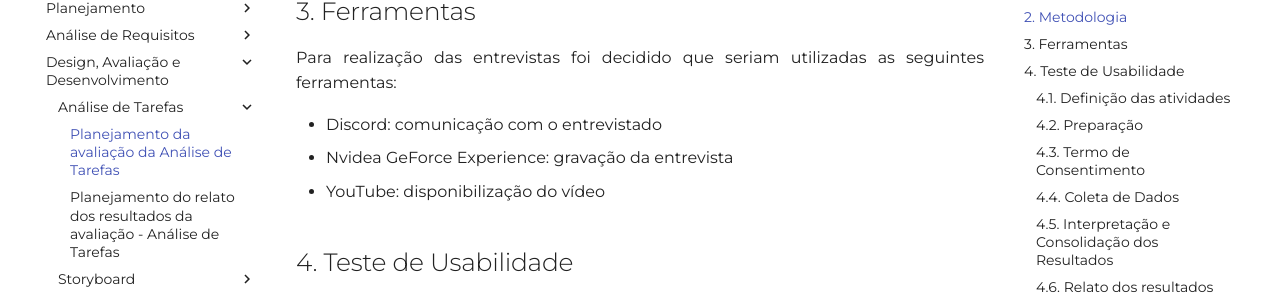
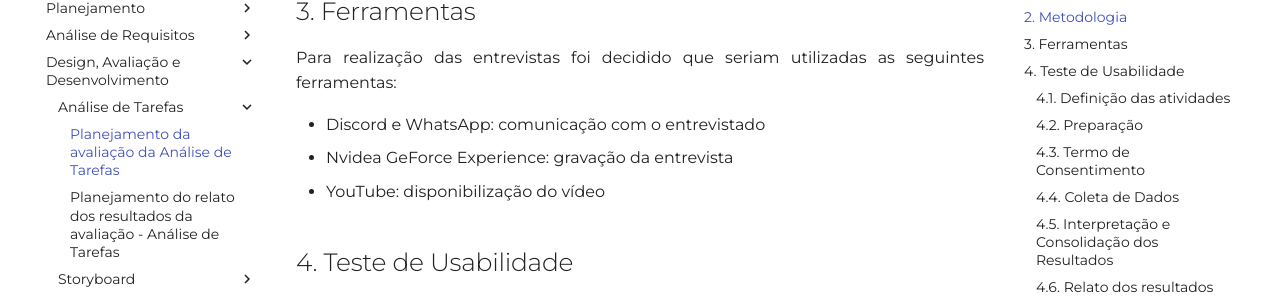
Before and after one commit to Mateusvff/2022.1-Faculdade-de-Arquitetura-e-Urbanismo, an MkDocs documentation site: the page built from docs/designAvalEDesenv/analiseTarefas/planejamento-analise-tarefas.md, in a window 1280 px wide and 900 px high, scrolled down 1428 px. Shown: the part 145-444 px from the top of the window. Built offline with MkDocs 1.6.1 and Material for MkDocs 9.7.7, drawn with Linux system fonts in a browser that asks for light colours; some web fonts are replaced; comment, search, counter and statistics services are not loaded.

Commit message:
:pencil: Correção de erros de digitação

```diff
--- a/docs/designAvalEDesenv/analiseTarefas/planejamento-analise-tarefas.md
+++ b/docs/designAvalEDesenv/analiseTarefas/planejamento-analise-tarefas.md
@@ -38,7 +38,7 @@ O framework DECIDE é expandido nos seguintes tópicos:
 Para realização das entrevistas foi decidido que seriam utilizadas as seguintes ferramentas:
 </p>
 
-- Discord: comunicação com o entrevistado
+- Discord e WhatsApp: comunicação com o entrevistado
 - Nvidea GeForce Experience: gravação da entrevista
 - YouTube: disponibilização do vídeo
 
```
